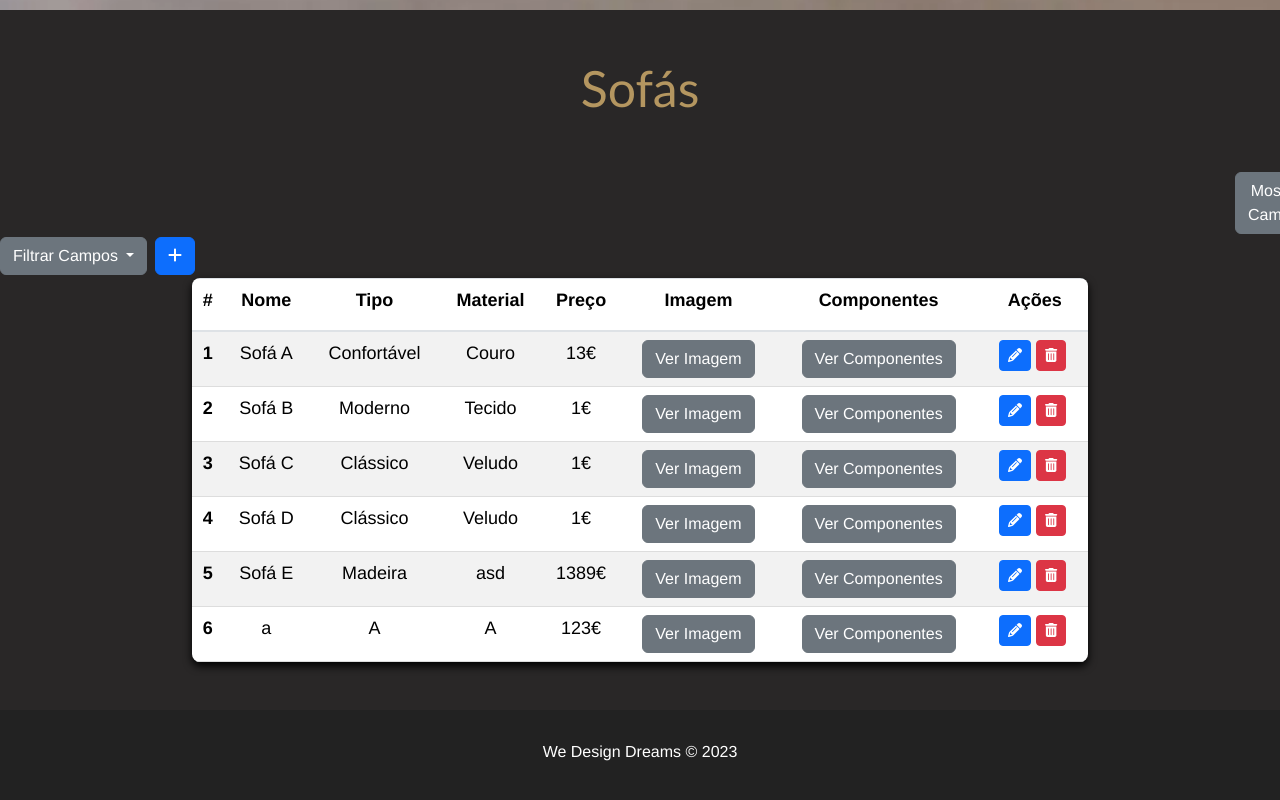
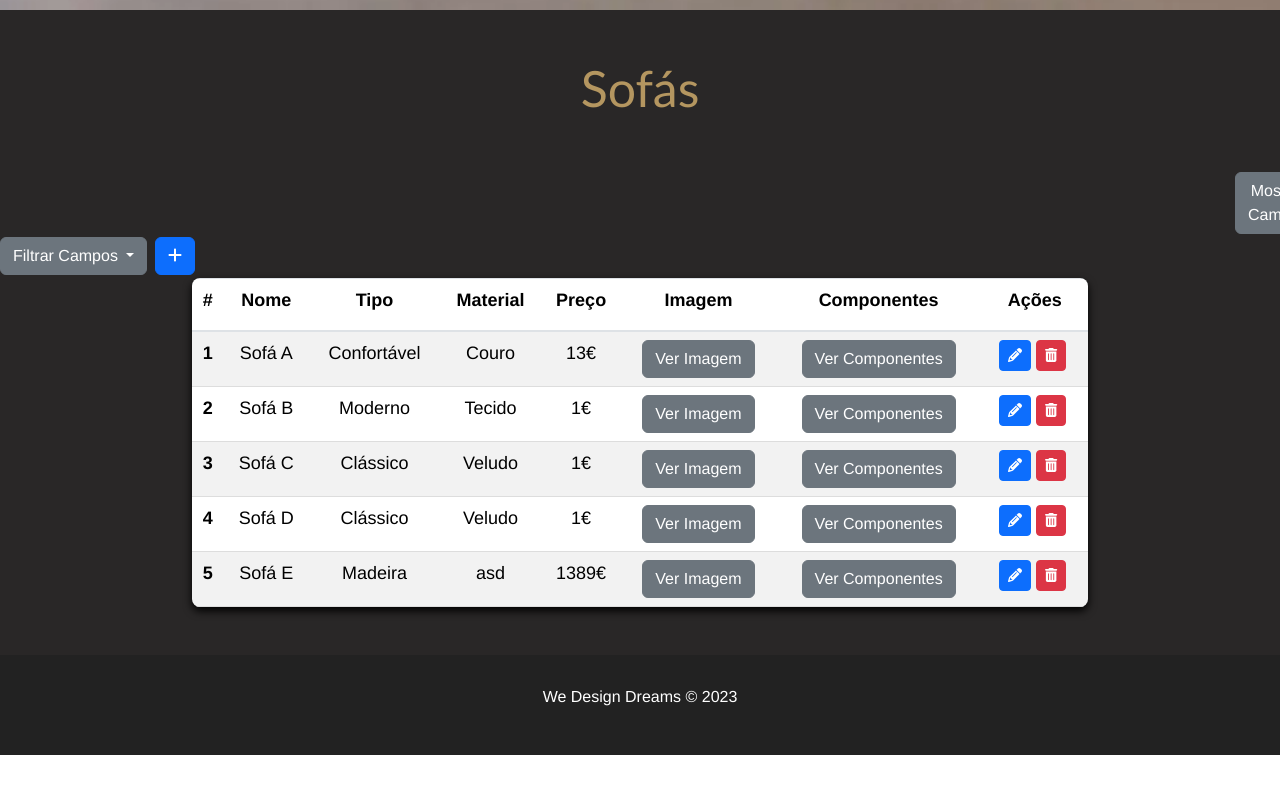
Before and after one commit to R0DRAPT/8_EspacosMiranda, a Vue app: page /SofasAdmin/1 in a window 1280 px wide. Shown: the part 731-1531 px from the top of the page. After the commit the page ends 1486 px from the top, so only its background shows below. Built offline with nearby package versions, Linux system fonts and the light colour scheme; data requests are answered from the project's data file.

Commit message:
Escola - Casa
Sla

```diff
--- a/db/db.json
+++ b/db/db.json
@@ -101,22 +101,6 @@
       "preco": 1389,
       "imagem": "phillip-goldsberry-fZuleEfeA1Q-unsplash.jpg",
       "id": 5
-    },
-    {
-      "nome": "a",
-      "tipo": "A",
-      "material": "A",
-      "preco": 123,
-      "imagem": "banner1.jpg",
-      "id": 6,
-      "componentes": [
-        {
-          "nome": "1",
-          "dimensao": "1",
-          "precofixo": 12,
-          "imagem": "11"
-        }
-      ]
     }
   ],
   "Cadeiroes": [
--- a/src/views/AposLogin/PastaAdmin/CatalogoAdmin/SofasAdmin.vue
+++ b/src/views/AposLogin/PastaAdmin/CatalogoAdmin/SofasAdmin.vue
@@ -210,7 +210,7 @@
         <div class="modal-dialog" role="document">
           <div class="modal-content">
             <div class="modal-header">
-              <h5 class="modal-title" id="imagemModalLabel">{{ imagemModalNome }}</h5>
+              <h5 class="modal-title" id="imagemModalLabel"><b>{{ imagemModalNome }}</b></h5>
               <button @click="closeModal" type="button" class="close" data-dismiss="modal" aria-label="Fechar">
                 <span aria-hidden="true">&times;</span>
               </button>
@@ -227,7 +227,10 @@
         <div class="modal-dialog modal-dialog-componentes" role="document">
           <div class="modal-content modal-content-componentes">
             <div class="modal-header">
-              <h5 class="modal-title" id="componentesModalLabel">Componentes - {{ selectedSofaName }}</h5>
+              <h5 class="modal-title" id="componentesModalLabel"><b>Componentes - {{ selectedSofaName }}</b></h5>
+                <button class="btn btn-primary btn-add" @click="openAddComponenteModal">
+                  <font-awesome-icon :icon="['fas', 'plus']" />
+                </button>
               <button @click="closeComponenteModal" type="button" class="close" data-dismiss="modal" aria-label="Fechar">
                 <span aria-hidden="true">&times;</span>
               </button>
@@ -255,11 +258,6 @@
                   </tr>
                 </tbody>
               </table>
-              <div>
-                <button class="btn btn-primary btn-add text-right" @click="openAddComponenteModal">
-                  <font-awesome-icon :icon="['fas', 'plus']" />
-                </button>
-              </div>
             </div>
           </div>
         </div>
@@ -270,7 +268,7 @@
         <div class="modal-dialog" role="document">
           <div class="modal-content">
             <div class="modal-header">
-              <h5 class="modal-title" id="verImagemComponenteModalLabel">{{ selectedSofaName }}</h5>
+              <h5 class="modal-title" id="verImagemComponenteModalLabel"><b>{{ selectedSofaName }}</b></h5>
               <button type="button" class="close" data-dismiss="modal" aria-label="Close" @click="closeImageModal">
                 <span aria-hidden="true">&times;</span>
               </button>
```
